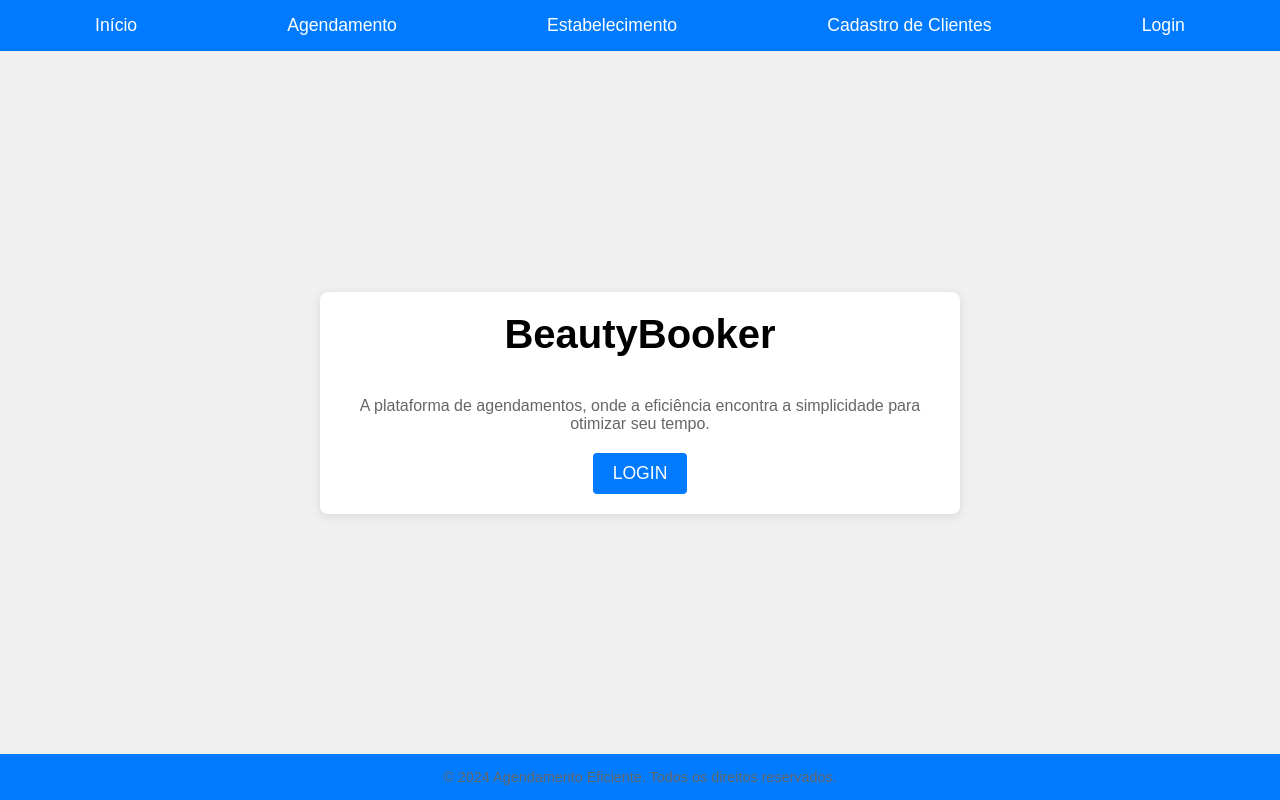
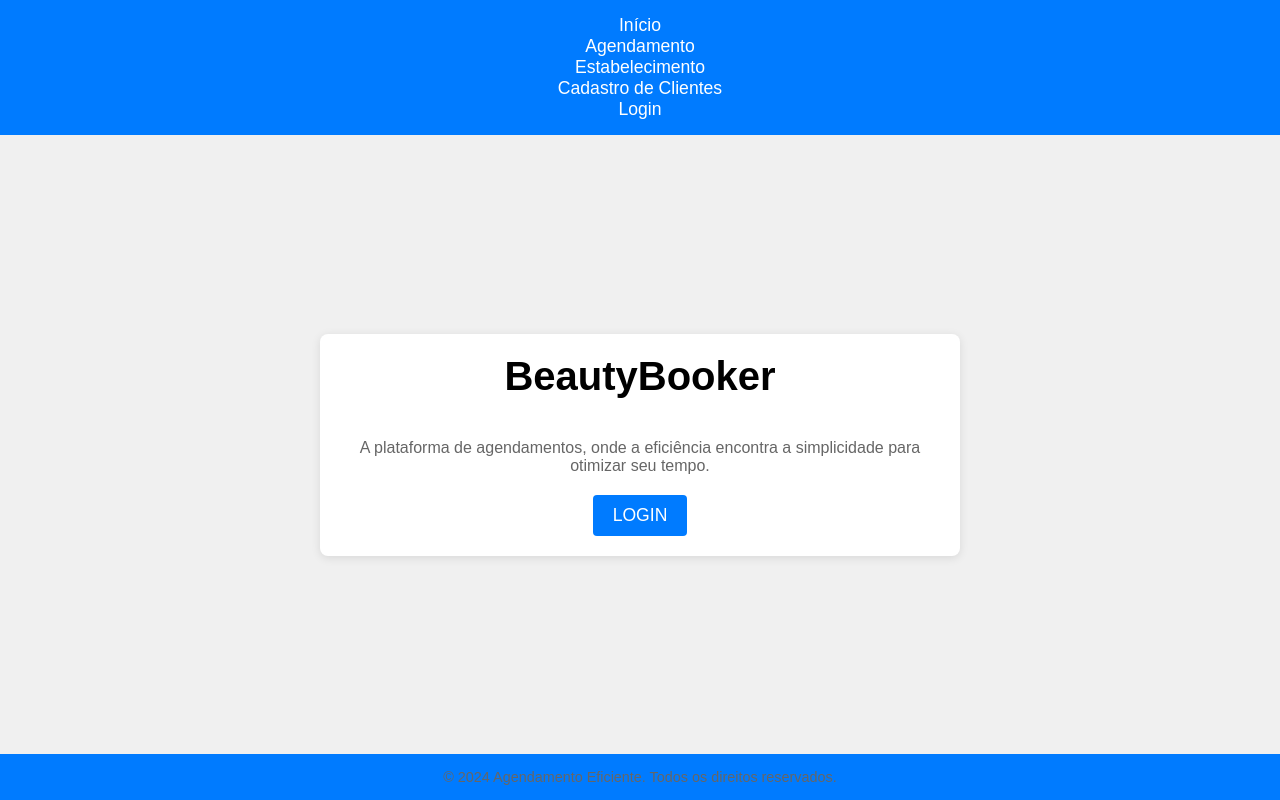
Before and after one commit to Bassetti97/TCCII-FRONTEND, a React (Create React App) app in the folder tcc-2-master/: page / in a window 1280 px wide. Built offline with nearby package versions, Linux system fonts and the light colour scheme.

Commit message:
correção pwa

```diff
--- a/tcc-2-master/src/main/App.css
+++ b/tcc-2-master/src/main/App.css
@@ -30,7 +30,12 @@ nav ul {
   justify-content: space-around;  /* Espaçamento igual entre os itens */
   margin: 0;                     /* Remove margens */
   padding: 0;                     /* Remove padding */
+
+  flex-direction: column;
+  align-items: center;
 }
+
+
 
 nav ul li {
   font-size: 1.1em;               /* Tamanho da fonte */
--- a/tcc-2-master/src/main/ClientSearch.js
+++ b/tcc-2-master/src/main/ClientSearch.js
@@ -94,7 +94,7 @@ class ClientSearch extends Component {
         const { searchValue, filteredClients, agendamentosCliente, clienteSelecionado, error } = this.state;
 
         return (
-            <div className="cliente-search-container" style={{ position: 'relative', width: '100%' }}>
+            <div className="cliente-search-container" style={{ position: 'relative', width: '97%' }}>
                 <input
                     type="text"
                     className="cliente-search"
```
